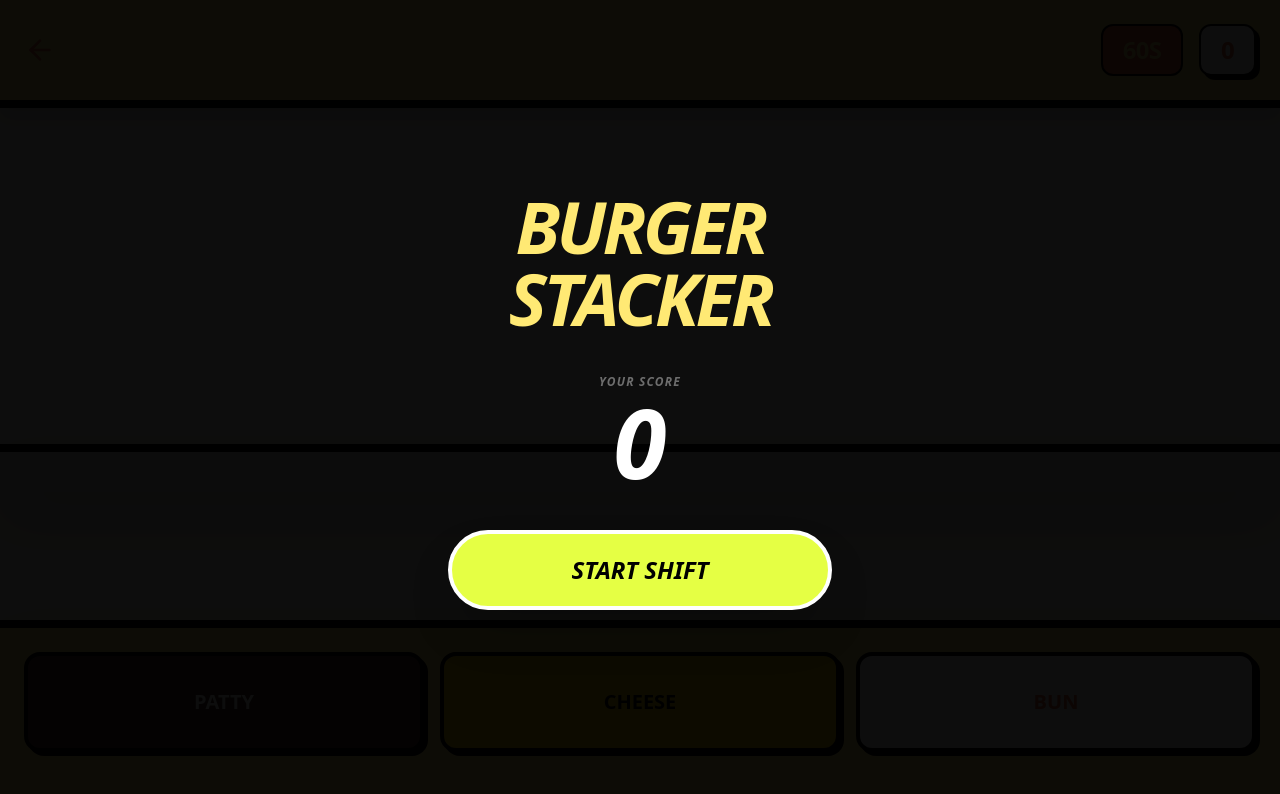
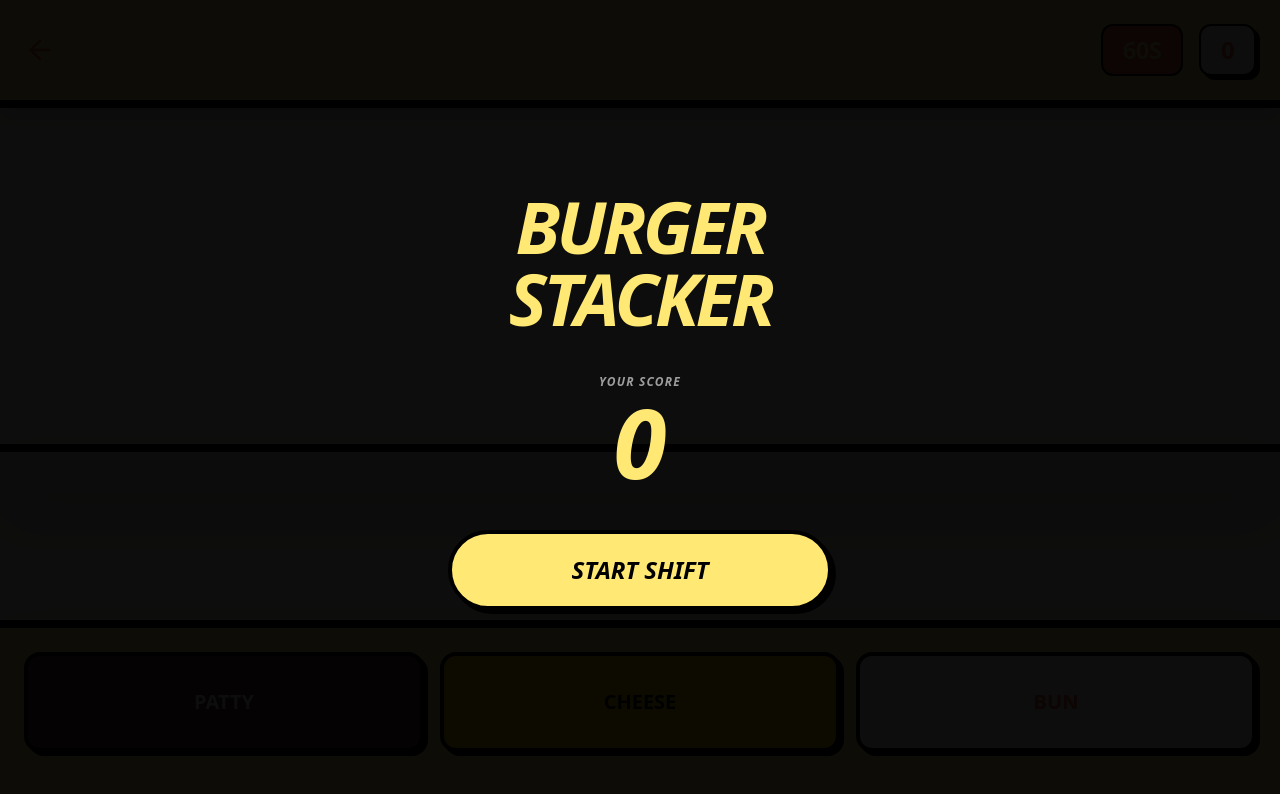
Before and after one commit to JaydenElworthy/burgerstack, a Next.js app: page /game in a window 1280 px wide. Shown: the top 794 px of the page. Built offline with nearby package versions, Linux system fonts and the light colour scheme; no server answers.

Commit message:
Update game UI with new orange, yellow, black and white color scheme

```diff
--- a/app/game/page.js
+++ b/app/game/page.js
@@ -144,34 +144,34 @@ export default function BurgerGame() {
 
       {/* OVERLAYS (WIN / LOSS) */}
       {gameState !== 'playing' && (
-        <div className="absolute inset-0 bg-black/95 z-50 flex flex-col items-center justify-center p-10 text-center text-white">
+        <div className="absolute inset-0 bg-black/95 z-50 flex flex-col items-center justify-center p-10 text-center">
           <motion.div initial={{ scale: 0.8 }} animate={{ scale: 1 }} className="w-full max-w-sm">
 
             {gameState === 'won' ? (
               <>
-                <Trophy size={80} className="text-[#E5FF44] mx-auto mb-4" />
-                <h1 className="text-7xl font-black italic uppercase leading-none mb-2 tracking-tighter text-[#E5FF44]">YOU WIN!</h1>
-                <p className="text-xl font-bold uppercase mb-8">Shift Completed Successfully</p>
+                <Trophy size={80} className="text-[#FFE974] mx-auto mb-4" />
+                <h1 className="text-7xl font-black italic uppercase leading-none mb-2 tracking-tighter text-[#FFE974]">YOU WIN!</h1>
+                <p className="text-xl font-bold uppercase mb-8 text-white">Shift Completed Successfully</p>
               </>
             ) : gameState === 'lost' ? (
               <>
-                <AlertCircle size={80} className="text-red-600 mx-auto mb-4" />
-                <h1 className="text-6xl font-black italic uppercase leading-none mb-2 tracking-tighter">GAME OVER</h1>
-                <p className="text-xl font-bold uppercase mb-8 opacity-60">The Kitchen Exploded!</p>
+                <AlertCircle size={80} className="text-[#E55937] mx-auto mb-4" />
+                <h1 className="text-6xl font-black italic uppercase leading-none mb-2 tracking-tighter text-[#FFE974]">GAME OVER</h1>
+                <p className="text-xl font-bold uppercase mb-8 text-white opacity-80">The Kitchen Exploded!</p>
               </>
             ) : (
-              <h1 className="text-7xl font-black italic uppercase leading-none mb-10 tracking-tighter">BURGER<br/>STACKER</h1>
+              <h1 className="text-7xl font-black italic uppercase leading-none mb-10 tracking-tighter text-[#FFE974]">BURGER<br/>STACKER</h1>
             )}
 
             <div className="mb-10">
-              <p className="text-white/40 font-black uppercase text-xs tracking-widest mb-1 italic">Your Score</p>
-              <p className="text-8xl font-black italic leading-none text-white">{score}</p>
+              <p className="text-white/60 font-black uppercase text-xs tracking-widest mb-1 italic">Your Score</p>
+              <p className="text-8xl font-black italic leading-none text-[#FFE974]">{score}</p>
             </div>
 
             <div className="space-y-4">
               <button
                 onClick={() => { setGameState('playing'); setScore(0); setBurgerId(0); setTimeLeft(60); spawnBurger(); }}
-                className="w-full bg-[#E5FF44] border-4 border-white text-black py-5 rounded-full font-black text-2xl uppercase italic shadow-2xl active:scale-95 transition-all"
+                className="w-full bg-[#FFE974] border-4 border-black text-black py-5 rounded-full font-black text-2xl uppercase italic shadow-[4px_4px_0px_0px_rgba(0,0,0,1)] active:scale-95 transition-all"
               >
                 {gameState === 'start' ? 'START SHIFT' : 'PLAY AGAIN'}
               </button>
@@ -179,7 +179,7 @@ export default function BurgerGame() {
               {gameState !== 'start' && (
                 <Link
                   href="/"
-                  className="w-full flex items-center justify-center gap-2 bg-white/10 border-2 border-white/20 text-white py-4 rounded-full font-bold uppercase text-xs tracking-widest hover:bg-white/20 transition-all"
+                  className="w-full flex items-center justify-center gap-2 bg-[#E55937] border-4 border-black text-white py-4 rounded-full font-bold uppercase text-xs tracking-widest shadow-[4px_4px_0px_0px_rgba(0,0,0,1)] hover:bg-[#D44A2A] transition-colors"
                 >
                   <Home size={16} /> Exit to Menu
                 </Link>
```
